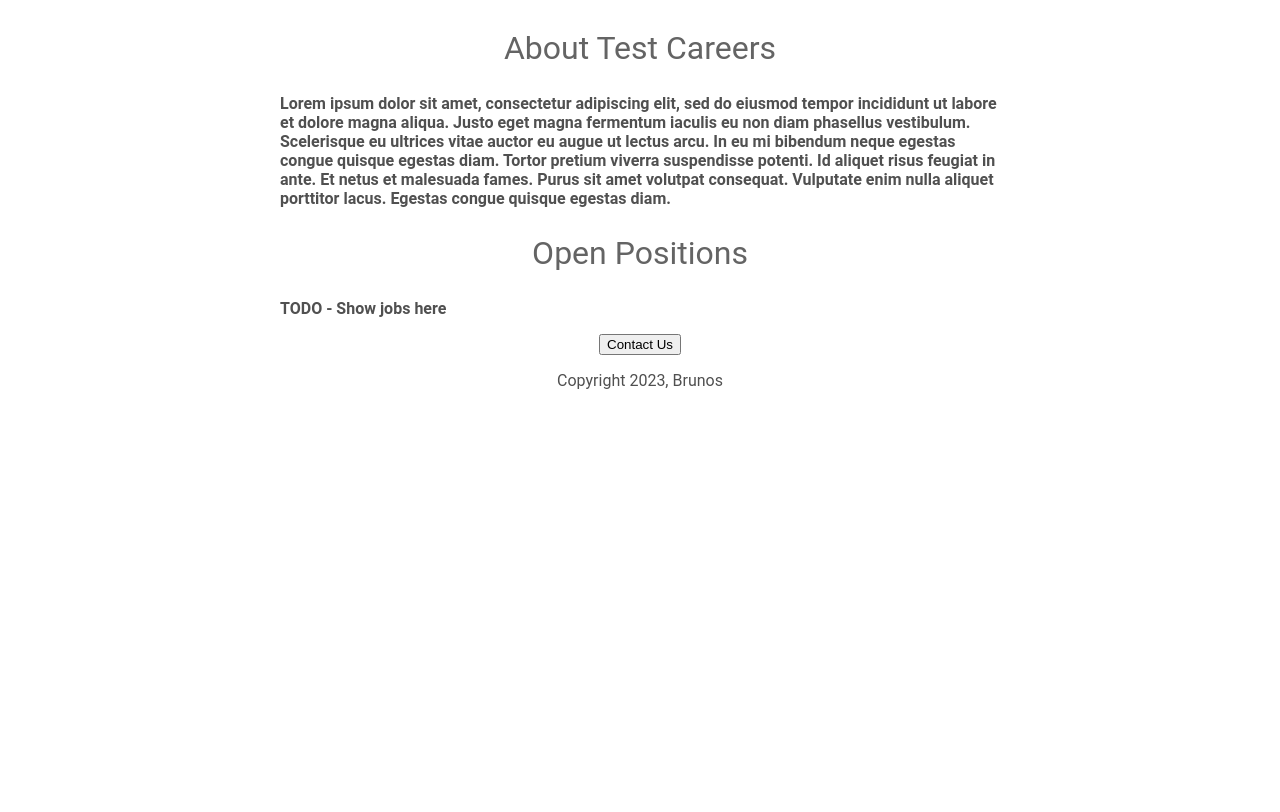
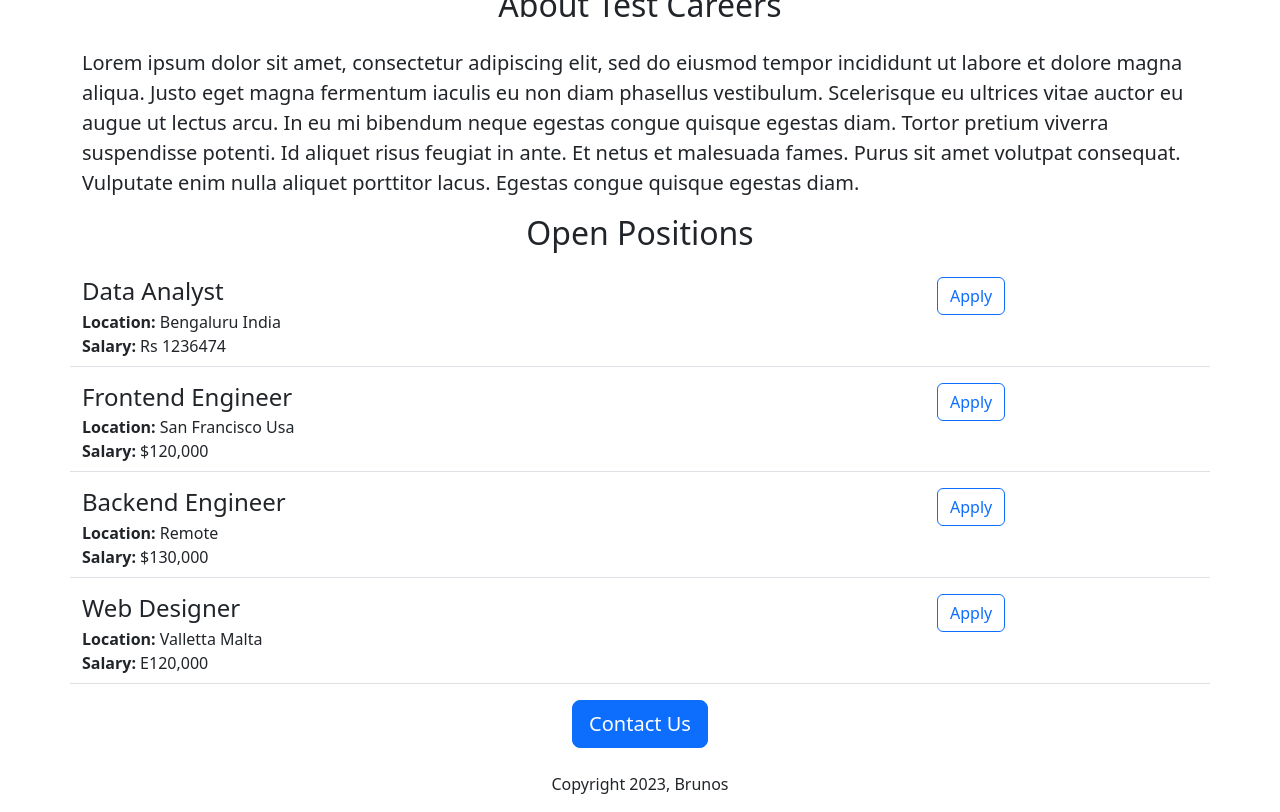
Before and after one commit to brianmic1979/Test-website-careers-v2, a Flask app: page / in a window 1280 px wide. Shown: the part 462-1274 px from the top of the page. Before the commit the page ends 851 px from the top, so only its background shows below. Run offline with Flask 3, Linux system fonts and the light colour scheme.

Commit message:
Added dynamic data by an array

```diff
--- a/app.py
+++ b/app.py
@@ -1,11 +1,42 @@
-from flask import Flask, render_template
+from flask import Flask, render_template, jsonify
 
 app = Flask(__name__)
+
+JOBS = [
+  {
+    'id': 1,
+    'title': 'Data Analyst',
+    'location': 'Bengaluru India',
+    'salary': 'Rs 1236474'
+  },
+  {
+    'id': 2,
+    'title': 'Frontend Engineer',
+    'location': 'San Francisco Usa',
+    'salary': '$120,000'
+  },
+  {
+    'id': 3,
+    'title': 'Backend Engineer',
+    'location': 'Remote',
+    'salary': '$130,000'
+  },
+  {
+    'id': 4,
+    'title': 'Web Designer',
+    'location': 'Valletta Malta',
+    'salary': 'E120,000'
+  }
+]
 
 
 @app.route("/")
 def hello_world():
-  return render_template('home.html')
+  return render_template('home.html', jobs=JOBS)
+
+@app.route("/api/jobs")
+def list_jobs():
+  return jsonify(JOBS)
 
 
 if __name__ == "__main__":
--- a/templates/home.html
+++ b/templates/home.html
@@ -1,63 +1,34 @@
 <!DOCTYPE html>
 <html>
   <head>
+    <meta charset="utf-8">
+    <meta name="viewport" content="width=device-width, initial-scale=1">
+    <link href="https://cdn.jsdelivr.net/npm/bootstrap@5.3.0/dist/css/bootstrap.min.css" rel="stylesheet" integrity="sha384-9ndCyUaIbzAi2FUVXJi0CjmCapSmO7SnpJef0486qhLnuZ2cdeRhO02iuK6FUUVM" crossorigin="anonymous">
+    <style>
+      #banner {
+        height: 360px;
+        width: 100%;
+      }
+    </style>
     <title>Test Careers</title>
-    <style>
-      h1 {
-        font-size: 40px;
-        font-family: Roboto;
-        font-weight: normal;
-        color: rgb(100, 100, 100);
-        text-align: center;
-      }
-
-      #banner {
-        width: 100%;
-        height: 360px;
-        object-fit: cover;
-      }
-
-      h2 {
-        font-family: Roboto;
-        font-size: 32px;
-        color: rgb(100, 100, 100);
-        text-align: center;
-        font-weight: normal;
-
-      }
-
-      p {
-        font-family: Roboto;
-        color: rgb(80, 80, 80);
-
-      }
-
-      .bodytext {
-        font-family: Roboto;
-        color: rgb(80, 80, 80);
-        font-weight: bold;
-      }
-
-      #container {
-        max-width: 720px;
-        margin: 0 auto 0 auto;
-      }
-
-    </style>
   </head>
   <body>
-    <div id="container">
-      <h1>Test Careers</h1>
-      <img id="banner" src="https://test-website-careers--brianmic.repl.co/static/banner.jpg">
-      <h2> About Test Careers</h2>
-      <p class="bodytext">
+    <div class="container">
+      <h1 class="text-center mt-2 mb-4">Test Careers</h1>
+      <img class= "img-fluid" id="banner" src="https://test-website-careers--brianmic.repl.co/static/banner.jpg">
+      <h2 class="text-center mt-2 mb-4"> About Test Careers</h2>
+      <p class="lead">
         Lorem ipsum dolor sit amet, consectetur adipiscing elit, sed do eiusmod tempor incididunt ut labore et dolore magna aliqua. Justo eget magna fermentum iaculis eu non diam phasellus vestibulum. Scelerisque eu ultrices vitae auctor eu augue ut lectus arcu. In eu mi bibendum neque egestas congue quisque egestas diam. Tortor pretium viverra suspendisse potenti. Id aliquet risus feugiat in ante. Et netus et malesuada fames. Purus sit amet volutpat consequat. Vulputate enim nulla aliquet porttitor lacus. Egestas congue quisque egestas diam.
       </p>
-      <h2>Open Positions</h2>
-      <p class="bodytext"> TODO - Show jobs here</p>
-      <div style="text-align:center;">
-        <button>Contact Us</button>
-        <p>Copyright 2023, Brunos</p>
+      <h2 class="text-center mt-2 mb-4">Open Positions</h2>
+      <p>
+        {% for job in jobs %}
+          {% include 'jobitem.html' %}
+        {% endfor %}
+      </p>
+      <div class="text-center">
+        <button class="btn btn-primary btn-lg">Contact Us</button>
+        <p class="mt-4">Copyright 2023, Brunos</p>
       </div>
     </div>
   </body>
--- /dev/null
+++ b/templates/jobitem.html
@@ -0,0 +1,12 @@
+<div class="border-bottom row" style="margin-bottom:16px;padding-bottom:8px;">
+  <div class="col-9">
+    <h4 style="color=rgb(120, 120, 120); margin-bottom:4px;">{{job['title']}}</h4>
+    <div><b>Location:</b> {{job['location']}}</div>
+    {% if 'salary' in job %}
+    <div><b>Salary:</b> {{job['salary']}}</div>
+    {% endif %}
+  </div>
+  <div class="col-3">
+    <button type="button" class="btn btn-outline-primary">Apply</button>
+  </div>
+</div>
```
